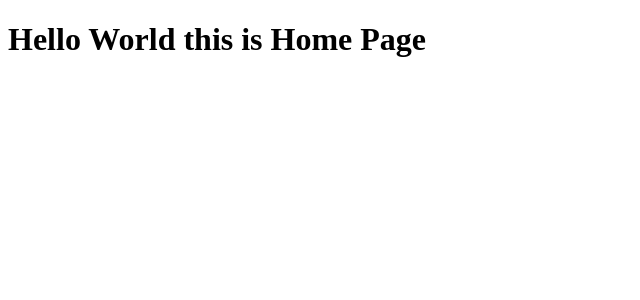
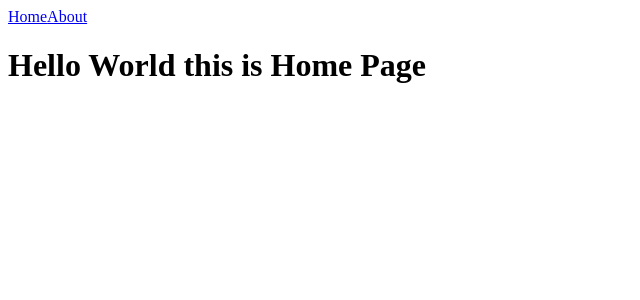
Before and after one commit to Walqer/rs-react, a React (Vite) app: page / in a window 1280 px wide. Shown: the top 300 px of the page, without its empty margins (0-640 px from the left). Built offline with nearby package versions, Linux system fonts and the light colour scheme.

Commit message:
feat: add header links

```diff
--- a/src/App.tsx
+++ b/src/App.tsx
@@ -1,16 +1,22 @@
 import React from 'react';
-import { BrowserRouter, Route, Routes } from 'react-router-dom';
+import { BrowserRouter, Link, Route, Routes } from 'react-router-dom';
 import Home from './pages/Home';
 import NotFound from './pages/NotFound';
 import About from './pages/About';
 
 export function App() {
   return (
-    <Routes>
-      <Route path="/" element={<Home />} />
-      <Route path="*" element={<NotFound />} />
-      <Route path="/about" element={<About />} />
-    </Routes>
+    <>
+      <header>
+        <Link to="/">Home</Link>
+        <Link to="/about">About</Link>
+      </header>
+      <Routes>
+        <Route path="/" element={<Home />} />
+        <Route path="*" element={<NotFound />} />
+        <Route path="/about" element={<About />} />
+      </Routes>
+    </>
   );
 }
 
```
